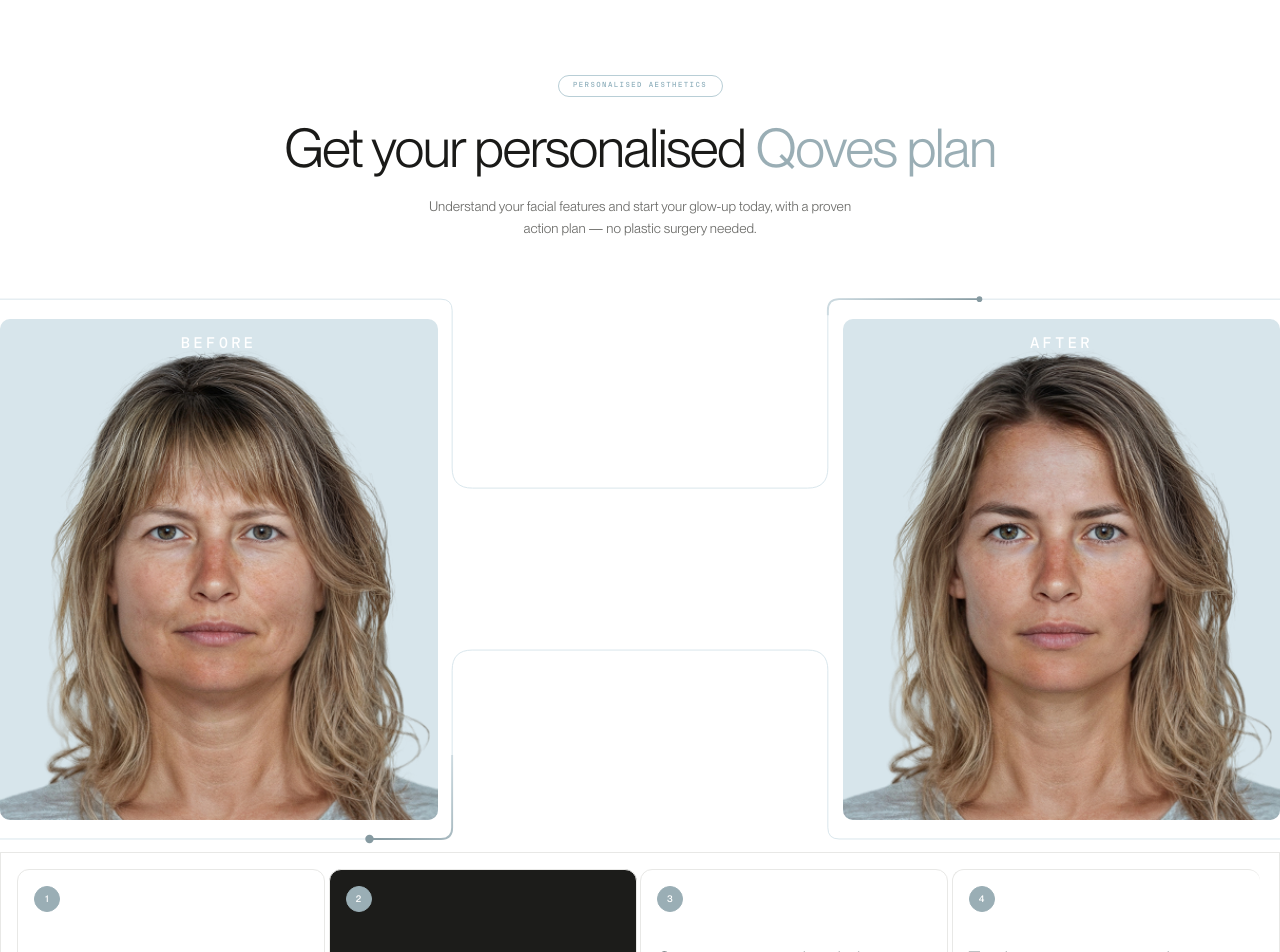
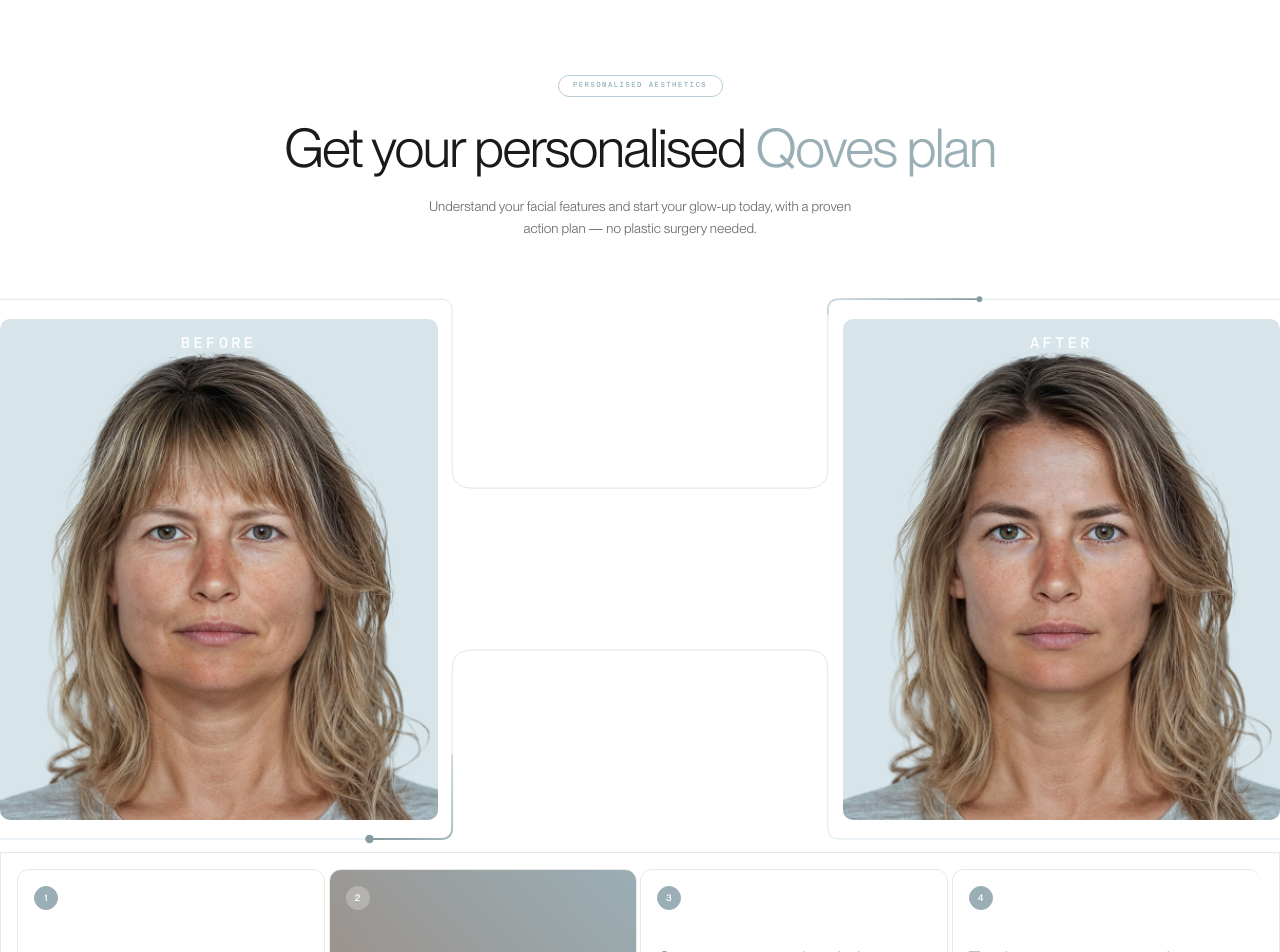
Before and after one commit to ABF00711/Quoves_Frontend-Next.js-, a Next.js app: page / in a window 1280 px wide. Shown: the top 952 px of the page. Built offline with nearby package versions, Linux system fonts and the light colour scheme.

Commit message:
modify steps

```diff
--- a/src/components/sections/HeroSection/HeroSection.module.scss
+++ b/src/components/sections/HeroSection/HeroSection.module.scss
@@ -184,13 +184,14 @@
   }
 
   &Active {
-    background: #1c1c1a;
+    background: linear-gradient(46deg, #9b877d -23%, #9AAEB5 100%);
   }
 }
 
 .stepNum {
-  width: 26px;
-  height: 26px;
+  width: 24px;
+  height: 24px;
+  padding: 2px;
   border-radius: 50%;
   border: 1px solid #9AAEB5;
   display: flex;
@@ -199,10 +200,15 @@
   font-size: 0.6rem;
   font-weight: 500;
   background-color: #9AAEB5;
-  color: white;
+  color: $white;
   flex-shrink: 0;
-  transition: color 0.3s, border-color 0.3s;
+  transition: background 0.3s, border-color 0.3s;
 
+  .stepActive & {
+    background: rgba(255, 255, 255, 0.25);
+    border-color: rgba(255, 255, 255, 0.45);
+    border: 1px #9b877d;
+  }
 }
 
 .stepText {
```
